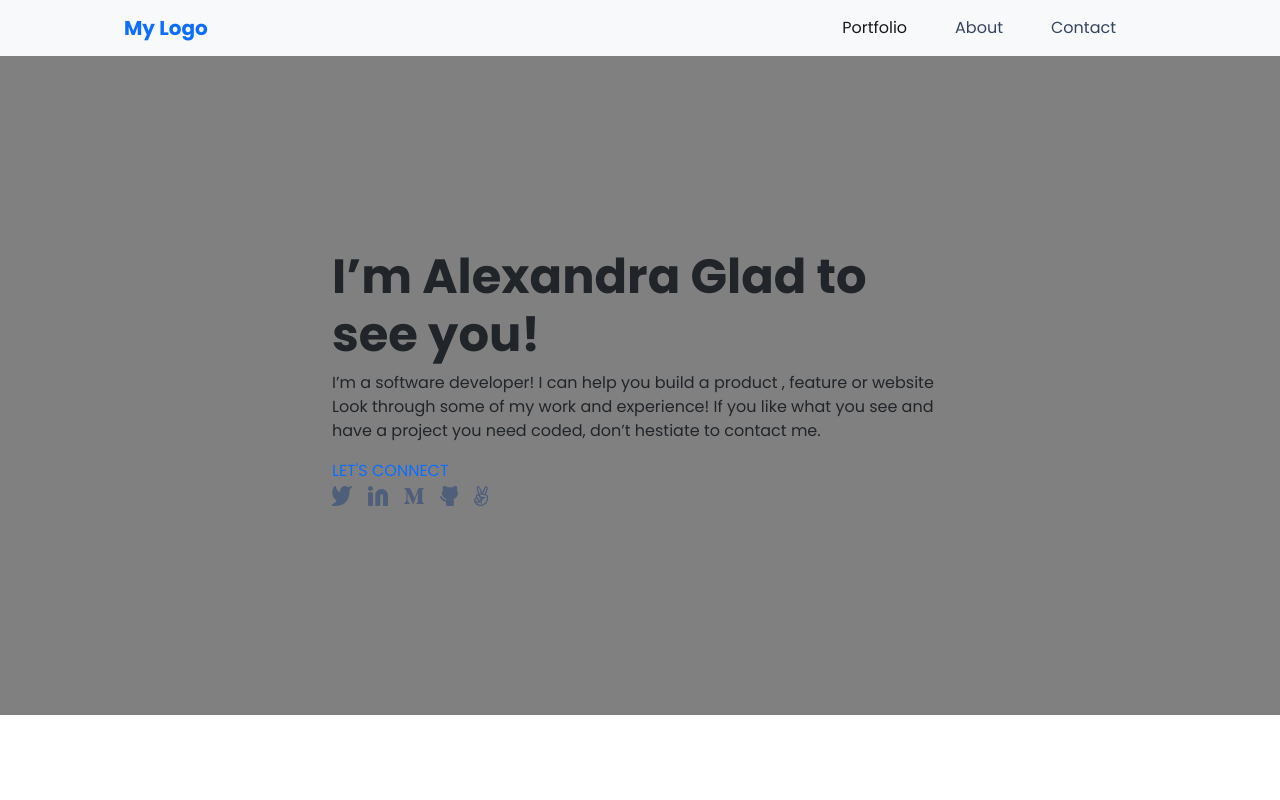
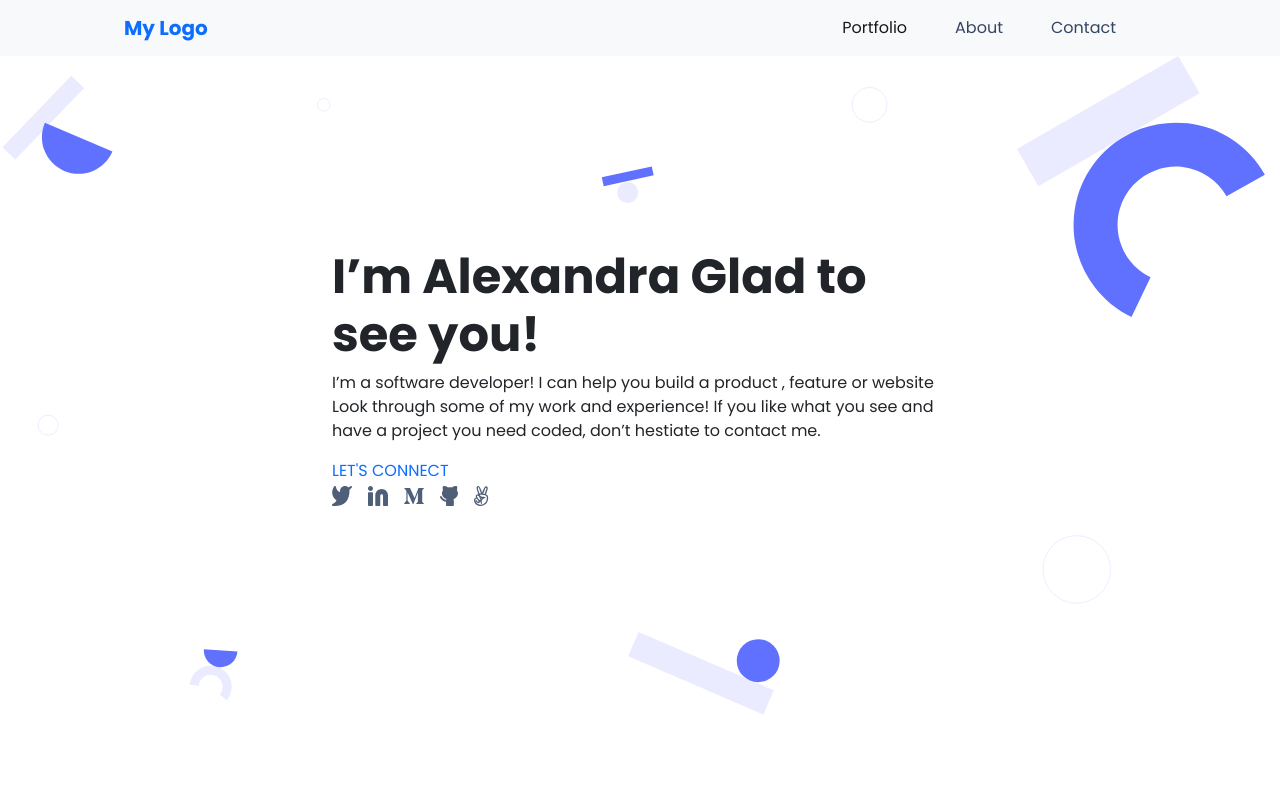
Before and after one commit to Strangeal/bootstrap, a website: page index.html in a window 1280 px wide. Shown: the top 800 px of the page. Drawn offline with nearby package versions, Linux system fonts and the light colour scheme.

Commit message:
Add background image

```diff
--- a/style.css
+++ b/style.css
@@ -33,7 +33,10 @@ body {
 /* main page */
 .main-page {
   padding: 12rem 0;
-  background-color: gray;
+  background-image: url("./assets/Header-bg.svg");
+  background-position: center;
+  background-repeat: no-repeat;
+  background-size: contain;
 }
 
 .text-1 {
```
Also changed, not shown: index.html (+5 -13 lines).
